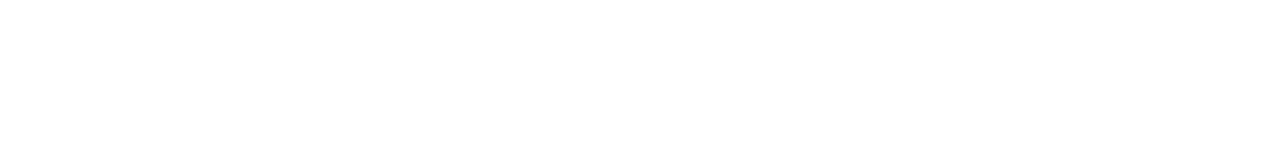
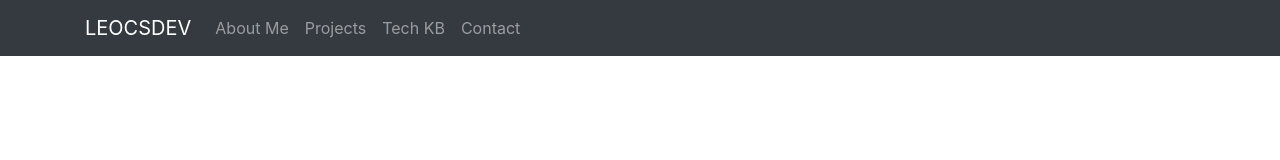
Before and after one commit to leocsdev/personal-portfolio, a plain HTML site: page index.html in a window 1280 px wide. Drawn offline with nearby package versions, Linux system fonts and the light colour scheme.

Commit message:
Added Navbar.

```diff
--- a/index.html
+++ b/index.html
@@ -4,9 +4,47 @@
   <meta charset="UTF-8">
   <meta name="viewport" content="width=device-width, initial-scale=1.0">
   <meta http-equiv="X-UA-Compatible" content="ie=edge">
-  <title>Document</title>
+  <link rel="stylesheet" href="https://maxcdn.bootstrapcdn.com/bootstrap/4.0.0/css/bootstrap.min.css" integrity="sha384-Gn5384xqQ1aoWXA+058RXPxPg6fy4IWvTNh0E263XmFcJlSAwiGgFAW/dAiS6JXm" crossorigin="anonymous">
+
+  <title>Portfolio</title>
 </head>
 <body>
 
+  <!-- <nav class="navbar navbar-expand-sm navbar-dark bg-dark d-md-none"> -->
+  <nav class="navbar navbar-expand-sm navbar-dark bg-dark">
+    <div class="container">
+      <a class="navbar-brand" href="#">LEOCSDEV</a>
+      <button class="navbar-toggler" type="button" data-toggle="collapse" data-target="#navbarNavAltMarkup" aria-controls="navbarNavAltMarkup" aria-expanded="false" aria-label="Toggle navigation">
+        <span class="navbar-toggler-icon"></span>
+      </button>
+      <div class="collapse navbar-collapse" id="navbarNavAltMarkup">
+        <div class="navbar-nav">
+          <a class="nav-item nav-link" href="#">About Me</a>
+          <a class="nav-item nav-link" href="#">Projects</a>
+          <a class="nav-item nav-link" href="#">Tech KB</a>
+          <a class="nav-item nav-link" href="#">Contact</a>
+        </div>
+      </div>
+    </div>
+  </nav>
+
+
+  <!-- <nav class="navbar bg-dark navbar-dark d-none d-md-flex">
+    <div class="container">
+      <a class="navbar-brand" href="#">LEOCSDEV</a>
+      <nav class="nav justify-content-end">
+        <a class="nav-link" href="#">About Me</a>
+        <a class="nav-link" href="#">Projects</a>
+        <a class="nav-link" href="#">Tech KB</a>
+        <a class="nav-link" href="#">Contact</a>
+      </nav>
+    </div>
+  </nav> -->
+
+
+
+  <script src="https://code.jquery.com/jquery-3.2.1.slim.min.js" integrity="sha384-KJ3o2DKtIkvYIK3UENzmM7KCkRr/rE9/Qpg6aAZGJwFDMVNA/GpGFF93hXpG5KkN" crossorigin="anonymous"></script>
+  <script src="https://cdnjs.cloudflare.com/ajax/libs/popper.js/1.12.9/umd/popper.min.js" integrity="sha384-ApNbgh9B+Y1QKtv3Rn7W3mgPxhU9K/ScQsAP7hUibX39j7fakFPskvXusvfa0b4Q" crossorigin="anonymous"></script>
+  <script src="https://maxcdn.bootstrapcdn.com/bootstrap/4.0.0/js/bootstrap.min.js" integrity="sha384-JZR6Spejh4U02d8jOt6vLEHfe/JQGiRRSQQxSfFWpi1MquVdAyjUar5+76PVCmYl" crossorigin="anonymous"></script>
 </body>
 </html>
```
